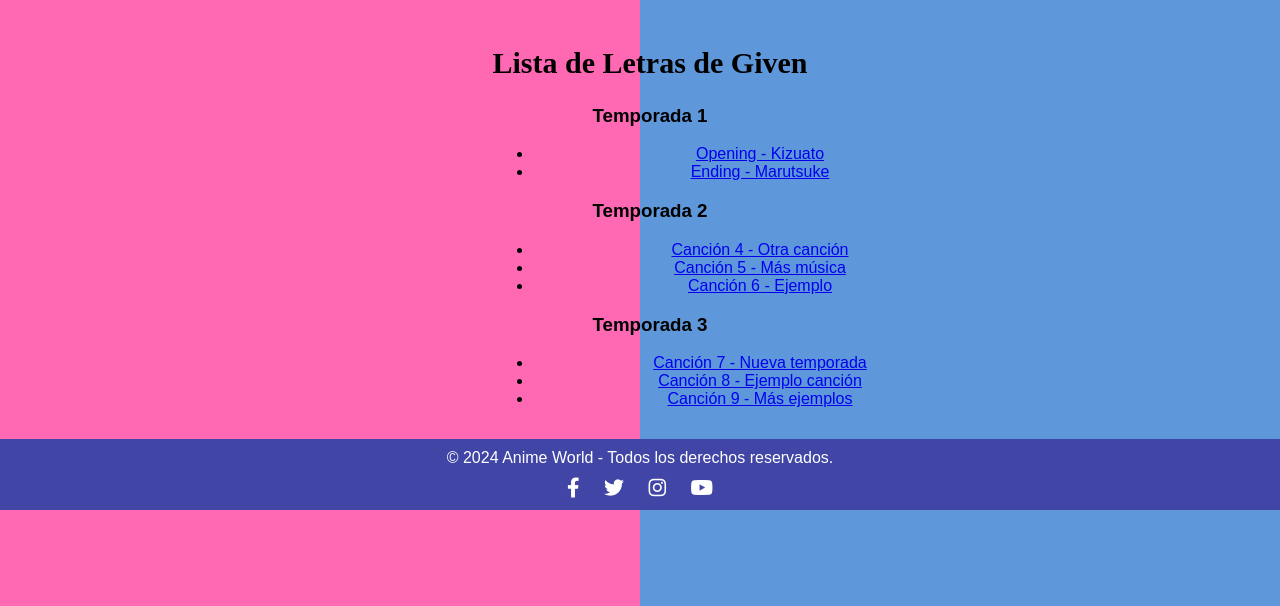
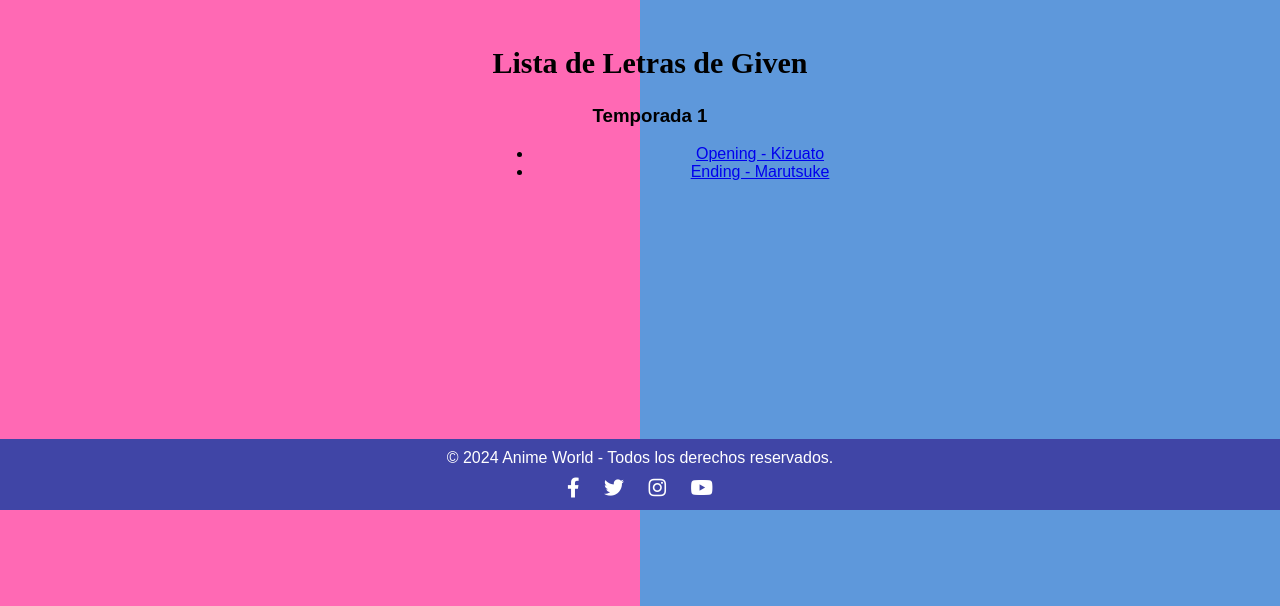
Before and after one commit to JesusManzano24/SoundWorldAnime.github.io, a PHP site: page /Given.html in a window 1280 px wide. Shown: the part 290-896 px from the top of the page. Run offline with PHP 8.4, Linux system fonts and the light colour scheme; some web fonts are replaced.

Commit message:
Commit - L2.5

```diff
--- a/Given.html
+++ b/Given.html
@@ -46,19 +46,6 @@
             <li><a href="LGivenE.html">Ending - Marutsuke</a></li>
         </ul>
 
-        <h3>Temporada 2</h3>
-        <ul>
-            <li><a href="Cancion4.html">Canción 4 - Otra canción</a></li>
-            <li><a href="Cancion5.html">Canción 5 - Más música</a></li>
-            <li><a href="Cancion6.html">Canción 6 - Ejemplo</a></li>
-        </ul>
-
-        <h3>Temporada 3</h3>
-        <ul>
-            <li><a href="Cancion7.html">Canción 7 - Nueva temporada</a></li>
-            <li><a href="Cancion8.html">Canción 8 - Ejemplo canción</a></li>
-            <li><a href="Cancion9.html">Canción 9 - Más ejemplos</a></li>
-        </ul>
     </div>
 
     <footer>
--- a/stylesletras.css
+++ b/stylesletras.css
@@ -34,5 +34,5 @@ iframe{
 }
 
 body{
-    height: 190vh;
+    height: 215vh;
 }
```
Also changed, not shown: GArifureta.html (renamed from Given - copia (2).html), GDanDaDan.html (renamed from Given - copia (3).html), GQuintillizas.html (renamed from Given - copia (4).html), GTatenoYuusha.html (renamed from Given - copia.html).
